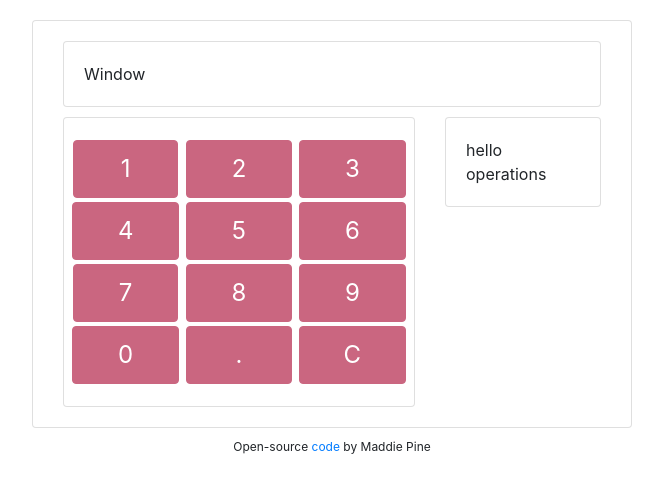
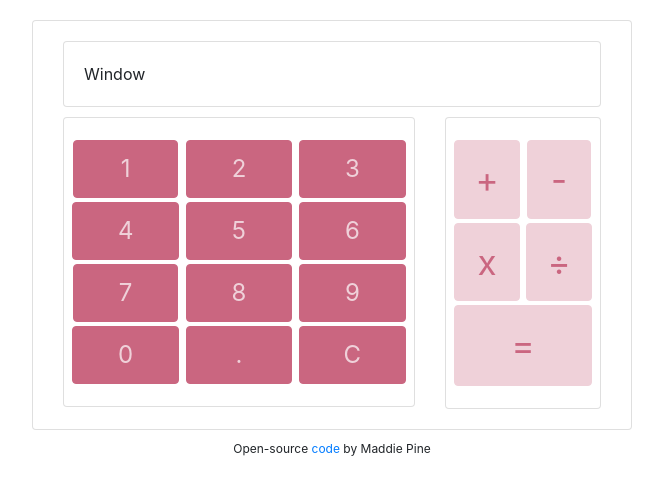
Before and after one commit to madpine/calculator-app, a React (Create React App) app: page / in a window 1280 px wide. Shown: the top 494 px of the page, without its empty margins (308-971 px from the left). Built offline with nearby package versions, Linux system fonts and the light colour scheme; the HTML template or start-up script is replaced by a standard one.

Commit message:
Added and styled operations buttons

```diff
--- a/src/Digits.css
+++ b/src/Digits.css
@@ -7,7 +7,7 @@
   background: #ca6680;
   border: 1px solid #ca6680;
   border-radius: 4px;
-  color: white;
+  color: #efd1d9;
   display: block;
   font-size: 24px;
   margin: 0 auto;
--- /dev/null
+++ b/src/Operations.css
@@ -0,0 +1,31 @@
+.operations-col {
+  padding: 0;
+  margin: 2px 0;
+}
+
+.operations-button {
+  background: #efd1d9;
+  border: 1px solid #efd1d9;
+  border-radius: 4px;
+  color: #ca6680;
+  display: block;
+  font-size: 35px;
+  margin: 0 auto;
+  padding: 12px 23px;
+}
+
+.add {
+  padding: 12px 20px;
+}
+
+.multiply {
+  padding: 12px 22px;
+}
+
+.divide {
+  padding: 12px 20px;
+}
+
+.equal {
+  padding: 13px 56px;
+}
--- a/src/Operations.js
+++ b/src/Operations.js
@@ -1,5 +1,30 @@
 import React from 'react';
+import './Operations.css';
 
 export default function Operations() {
-    return ("hello operations");
+    return (
+        <div className="operations">
+            <div className="row">
+                <div className="col-6 operations-col">
+                    <button className="operations-button add">{`+`}</button>
+                </div>
+                <div className="col-6 operations-col">
+                    <button className="operations-button subtract">{`-`}</button>
+                </div>
+            </div>
+            <div className="row">
+                <div className="col-6 operations-col">
+                    <button className="operations-button multiply">{`x`}</button>
+                </div>
+                <div className="col-6 operations-col">
+                    <button className="operations-button divide">{`÷`}</button>
+                </div>
+            </div>
+            <div className="row">
+                <div className="col-12 operations-col">
+                    <button className="operations-button equal">{`=`}</button>
+                </div>
+            </div>
+        </div>
+    );
 }
```
Also changed, not shown: 1 other file (tests, documents, lock files or other folders).
